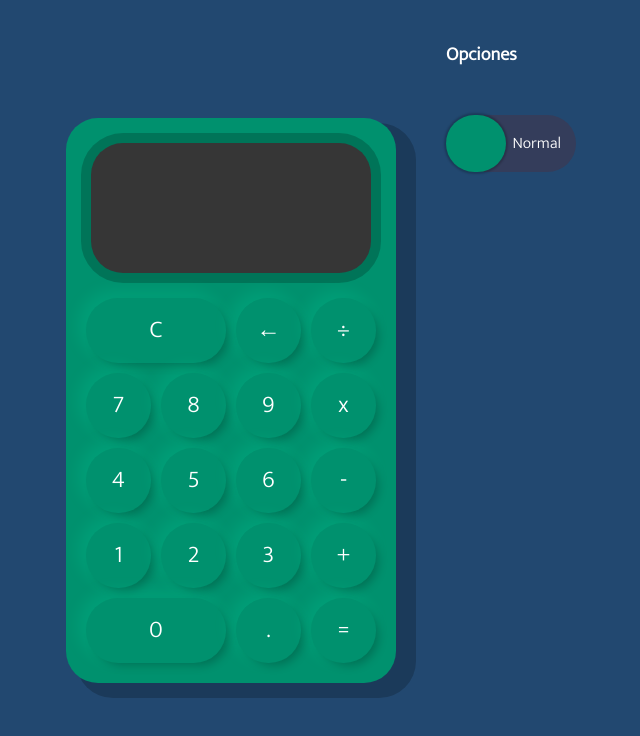
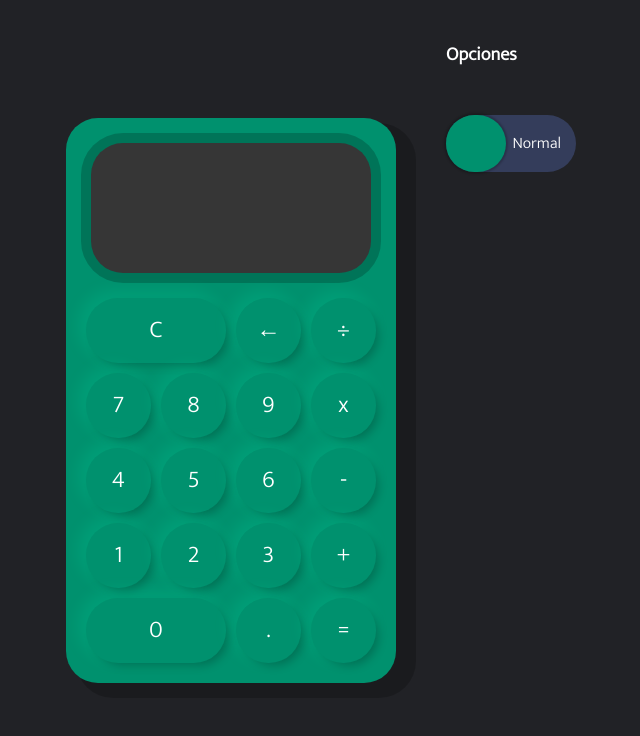
Before and after one commit to binocto/binocto.github.io, a plain HTML site: page index.html in a window 1280 px wide. Shown: the whole page, without its empty margins (256-896 px from the left). Drawn offline with nearby package versions, Linux system fonts and the light colour scheme.

Commit message:
Update style.css

```diff
--- a/css/style.css
+++ b/css/style.css
@@ -55,7 +55,7 @@ main {
 }
 body{
 	margin: 0;
-	background-color: #224870;
+	background-color: #212226;
 }
 .container{
 	display: flex;
```
